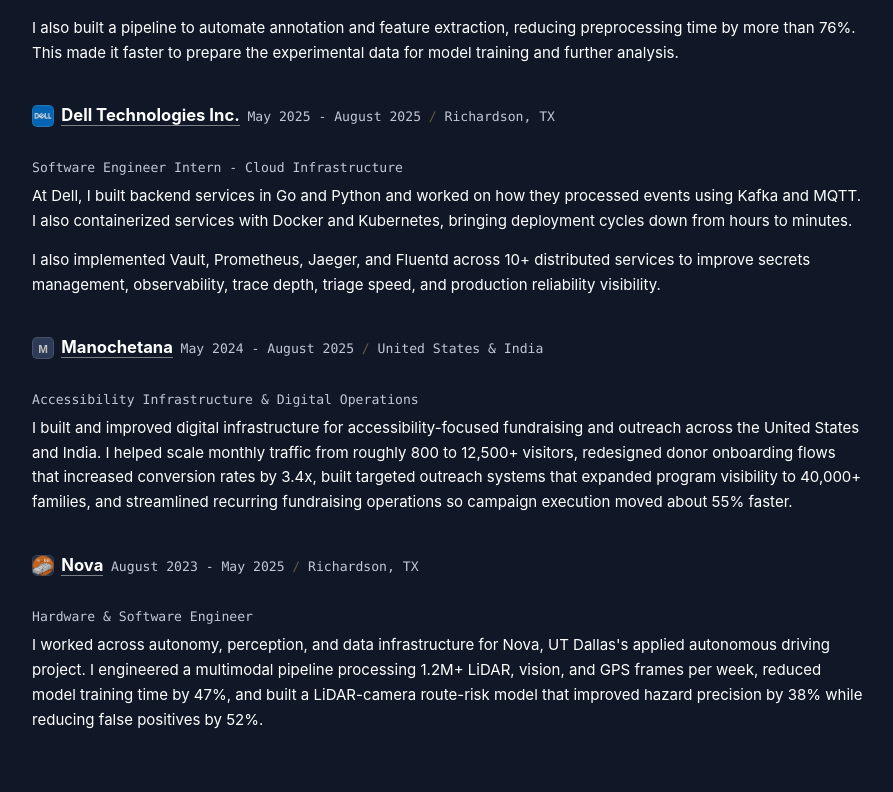
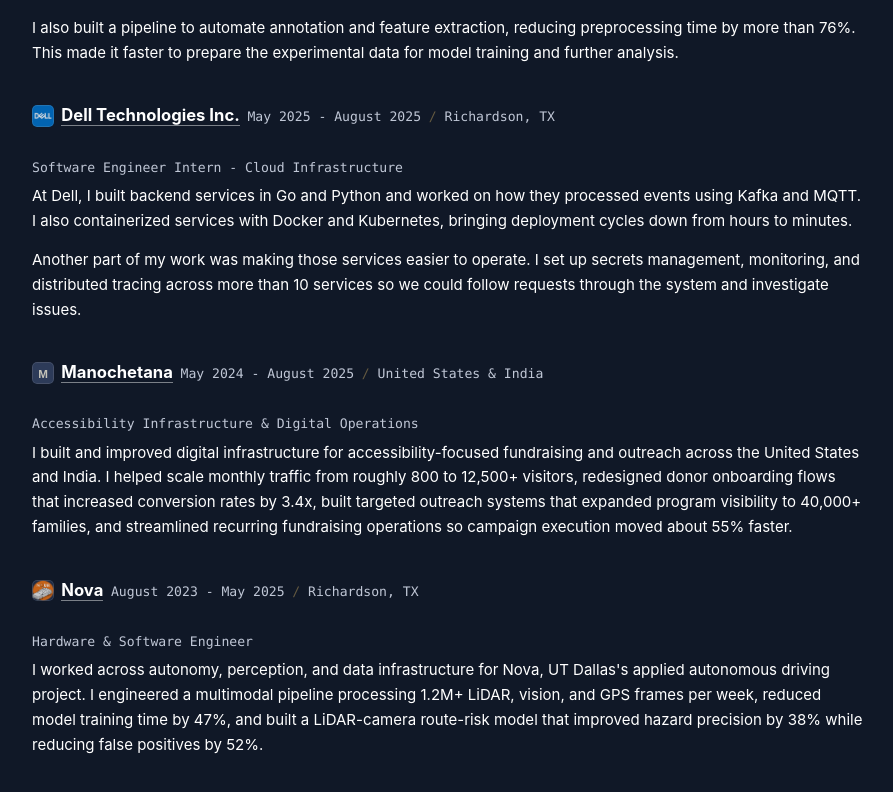
Before and after one commit to suhaasgaddala/personalwebsite, a Next.js app: page / in a window 1280 px wide. Shown: the part 2519-3311 px from the top of the page, without its empty margins (96-989 px from the left). Built offline with nearby package versions, Linux system fonts and the light colour scheme.

Commit message:
Explain Dell service operations work

```diff
--- a/data/experience.ts
+++ b/data/experience.ts
@@ -32,7 +32,7 @@
     location: "Richardson, TX",
     summary: `At Dell, I built backend services in Go and Python and worked on how they processed events using Kafka and MQTT. I also containerized services with Docker and Kubernetes, bringing deployment cycles down from hours to minutes.
 
-I also implemented Vault, Prometheus, Jaeger, and Fluentd across 10+ distributed services to improve secrets management, observability, trace depth, triage speed, and production reliability visibility.`
+Another part of my work was making those services easier to operate. I set up secrets management, monitoring, and distributed tracing across more than 10 services so we could follow requests through the system and investigate issues.`
   },
   {
     company: "Manochetana",
```
